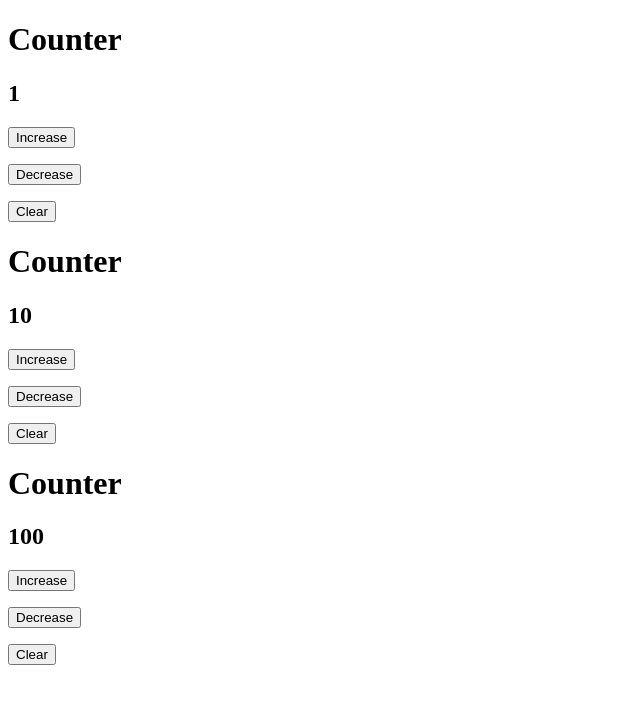
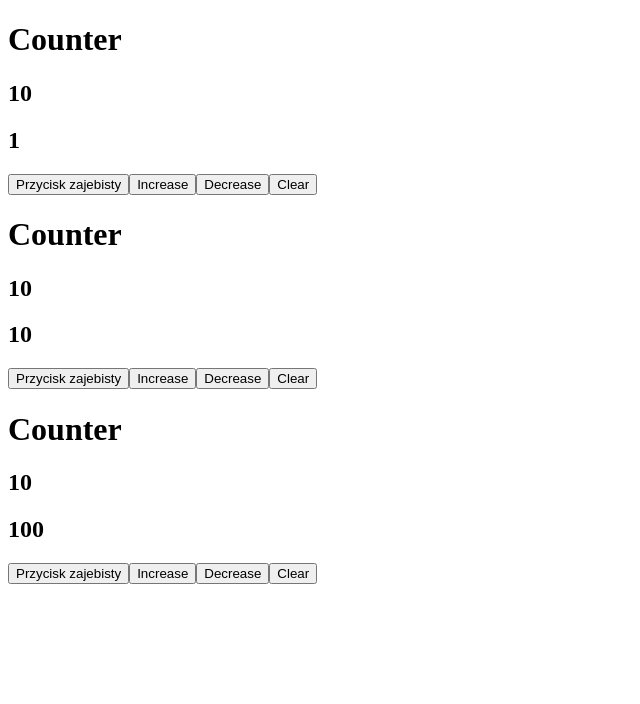
Before and after one commit to MartynaBartniczak/React, a React (Create React App) app: page / in a window 1280 px wide. Shown: the top 704 px of the page, without its empty margins (0-640 px from the left). Built offline with nearby package versions, Linux system fonts and the light colour scheme.

Commit message:
shared value

```diff
--- a/src/components/App.js
+++ b/src/components/App.js
@@ -3,12 +3,33 @@ import React from 'react'
 import Counter from './Counter'
 
 export default class App extends React.Component {
+
+  state = {
+    commonCounterValue: 10
+  }
+
+  increaseCommonCounter = () => {
+    this.setState ({
+      commonCounterValue: this.state.commonCounterValue * 10
+    })
+  }
+
   render() {
     return (
       <div>
-        <Counter initialValue={1} />
-        <Counter initialValue={10} />
-        <Counter initialValue={100} delta={100}/>
+        <Counter initialValue={1}
+                 handleZupa = {this.increaseCommonCounter}
+                 sharedValue = {this.state.commonCounterValue}
+        />
+        <Counter initialValue={10}
+                 handleZupa = {this.increaseCommonCounter}
+                 sharedValue = {this.state.commonCounterValue}
+        />
+
+        <Counter initialValue={100} delta={100}
+                 handleZupa = {this.increaseCommonCounter}
+                 sharedValue = {this.state.commonCounterValue}
+        />
       </div>
     )
   }
--- a/src/components/Counter.js
+++ b/src/components/Counter.js
@@ -1,6 +1,7 @@
 import React from 'react'
 
-export default class Counter extends React.Component {
+export default class Counter extends React.Component
+{
 
   state = {
     value: this.props.initialValue
@@ -21,7 +22,7 @@ export default class Counter extends React.Component {
       this.updateValue(-1)
     }
 
-    handelresetClick = () => {
+    handleresetClick = () => {
       this.setState({
         value: this.props.initialValue
       })
@@ -31,28 +32,31 @@ export default class Counter extends React.Component {
     return (
       <div>
         <h1>Counter</h1>
+        <h2>{this.props.sharedValue}</h2>
         <h2>{this.state.value}</h2>
         <div>
+          <button
+            onClick={this.props.handleZupa}
+          >
+            Przycisk zajebisty
+          </button>
           <button
             onClick={this.handleIncrementClick}
           >
             Increase
           </button>
-          <p />
           <button
             onClick={this.handelDecrementClick}
             >
             Decrease
           </button>
-          <p />
           <button
-              onClick={this.handelresetClick}
+              onClick={this.handleresetClick}
           >
             Clear
           </button>
-
         </div>
       </div>
     )
   }
-}
+  }
```
